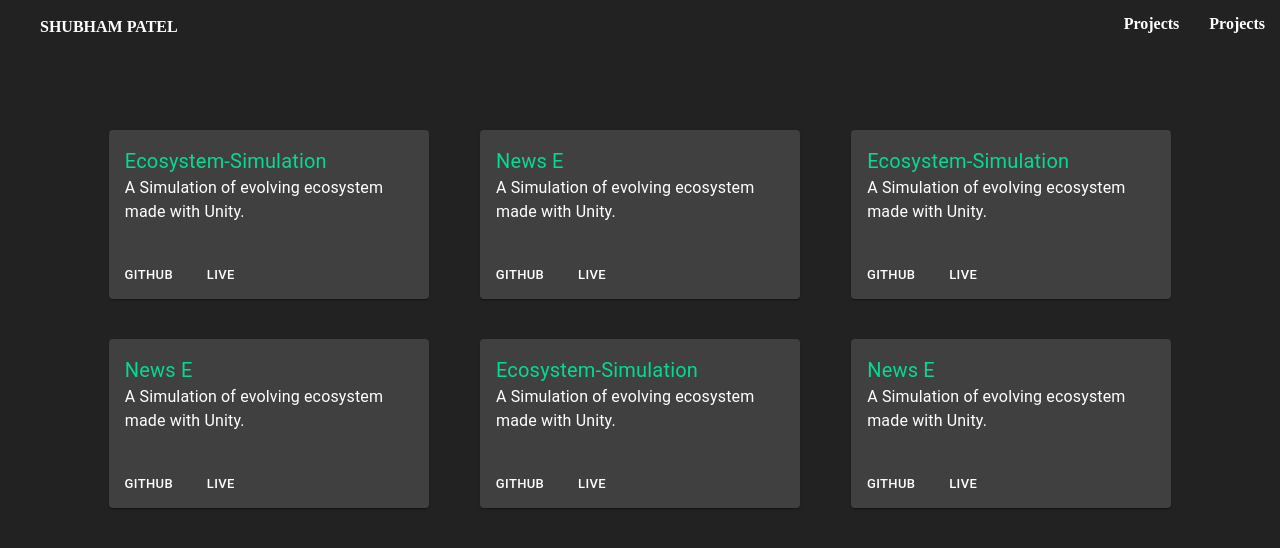
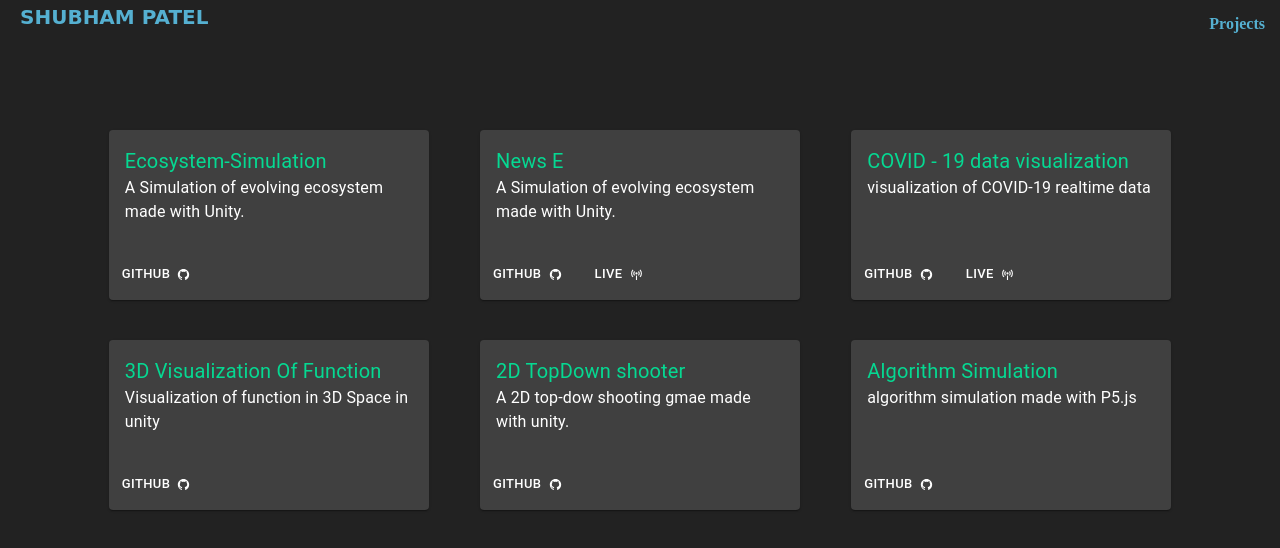
Before and after one commit to Shubham2503/portfolio, a React (Create React App) app: page /projects in a window 1280 px wide. Shown: the top 548 px of the page. Built offline with nearby package versions, Linux system fonts and the light colour scheme.

Commit message:
updated cards and navbar

```diff
--- a/src/components/Cards/Cards.jsx
+++ b/src/components/Cards/Cards.jsx
@@ -3,12 +3,15 @@ import { Card, CardContent, Typography, Grid } from '@material-ui/core';
 import { makeStyles } from '@material-ui/core/styles';
 import CardActions from '@material-ui/core/CardActions';
 import Button from '@material-ui/core/Button';
+import { RiBroadcastLine } from 'react-icons/ri';
+import { AiFillGithub } from 'react-icons/ai';
 
 import styles from './Cards.module.css';
 
 const useStyles = makeStyles({
   root: {
     minWidth: 250,
+    minHeight: 170,
     backgroundColor : "#404040",
   },
   title: {
@@ -22,12 +25,23 @@ const useStyles = makeStyles({
   button: {
     color: "#ffffff",
   },
+  view:{
+    display: "none",
+  }
 });
 
 const Cards = (props) => {
   const classes = useStyles();
+  const state = {
+    toggle: false
+  }
+  if(props.val.link == "")
+  {
+  state.toggle = true;
+  }
+  console.log(state.toggle);
   return (
-    <div className={styles.container}>
+    <div className={styles.container} style={{position:"relative"}}>
       <Card className={classes.root}>
         <CardContent>
           <Typography className={classes.title}>
@@ -38,8 +52,10 @@ const Cards = (props) => {
           </Typography>
         </CardContent>
         <CardActions>
-          <Button size="small" className={classes.button}>Github</Button>
-          <Button size="small" className={classes.button}>Live</Button>
+          <div style={{position: "absolute",bottom: "0",marginBottom:"10px"}}>
+          <Button size="small" className={classes.button} href={props.val.url} target="_blank">Github&nbsp;&nbsp; <AiFillGithub /></Button>
+          <Button size="small" className={state.toggle ? [classes.button,classes.view] : classes.button} style={{marginLeft:"20px"}} href={props.val.link} target="_blank">Live&nbsp;&nbsp; <RiBroadcastLine /></Button>
+          </div>
         </CardActions>
       </Card>
     </div>
--- a/src/components/navbr/nav.js
+++ b/src/components/navbr/nav.js
@@ -16,13 +16,12 @@ class nav extends Component {
       <div>
         <>
           <div className={styles.navBar}>
-            <Link variant="button" to="/" style={{textDecoration:"none",color:"white"}} className={styles.title}>SHUBHAM PATEL</Link>
+            <Link variant="button" to="/" style={{textDecoration:"none",color:"#55b0d1"}} className={styles.title}>SHUBHAM PATEL</Link>
             <button onClick={this.Toggle}>
               <FaAlignRight />
             </button>
             <ul className={this.state.toggle ? [styles.show-nav,styles.links] : styles.links}>
-              <li><Link variant="button" to="/projects" style={{textDecoration:"none",color:"white"}} >Projects</Link></li>
-              <li><Link variant="button" to="/projects" style={{textDecoration:"none",color:"white"}} >Projects</Link></li>
+              <li><Link variant="button" to="/projects" style={{textDecoration:"none",color:"#55b0d1"}} >Projects</Link></li>
             </ul>
           </div>
         </>
--- a/src/components/navbr/nav.module.css
+++ b/src/components/navbr/nav.module.css
@@ -1,28 +1,33 @@
 li {
     margin-top: 0px;
     padding: 5px 10px;
+    color: #55b0d1;
 }
 ul{
-    margin-top: 30px;
+    margin-top: 40px;
     padding: 0px 66px;
 
 }
 button {
     font-size: 30px;
     margin-right: 5px;
-    color: white;
+    color: #55b0d1;
     background: transparent;
     border: none;
     cursor: pointer;
     outline: none;
     float: right;
 }
+.view {
+    display: none;
+    color: rgb(156, 152, 152);
+}
 
 /* Class */
 .navBar {
     width: 100%;
     background-color: #222222;
-    color: white;
+    color: #55b0d1;
     padding: 5px 0px;
     height: 10%;
 }
@@ -41,9 +46,12 @@ button {
 
 .title {
   overflow: hidden;
-  padding: 1% 40px 0px;
+  padding: 0px 20px 10px;
+  color: #55b0d1;
   height: 10%;
+  font-size: 20px;
   list-style-type: none;
+  font-family: "Comic Sans MS", cursive, sans-serif;
   font-weight: bold;
   float: left;
 }
--- a/src/data/repo.json
+++ b/src/data/repo.json
@@ -3,32 +3,38 @@
         {
             "name": "Ecosystem-Simulation",
             "desc": "A Simulation of evolving ecosystem made with Unity.",
-            "url": "https://github.com/Shubham2503/Ecosystem-Simulation"
+            "url": "https://github.com/Shubham2503/Ecosystem-Simulation",
+            "link": ""
         },
         {
             "name": "News E",
             "desc": "A Simulation of evolving ecosystem made with Unity.",
-            "url": "https://github.com/Shubham2503/NewsE"
+            "url": "https://github.com/Shubham2503/NewsE",
+            "link": "https://play.google.com/store/apps/details?id=com.innovative_coder.news"
         },
         {
-            "name": "Ecosystem-Simulation",
-            "desc": "A Simulation of evolving ecosystem made with Unity.",
-            "url": "https://github.com/Shubham2503/Ecosystem-Simulation"
+            "name": "COVID - 19 data visualization",
+            "desc": "visualization of COVID-19 realtime data ",
+            "url": "https://github.com/Shubham2503/COVID-19_realtime_data_visualization",
+            "link": "covid_19.surge.sh"
         },
         {
-            "name": "News E",
-            "desc": "A Simulation of evolving ecosystem made with Unity.",
-            "url": "https://github.com/Shubham2503/NewsE"
+            "name": "3D Visualization Of Function ",
+            "desc": "Visualization of function in 3D Space in unity ",
+            "url": "https://github.com/Shubham2503/3D_Visualization_Of_Function",
+            "link": ""
         },
         {
-            "name": "Ecosystem-Simulation",
-            "desc": "A Simulation of evolving ecosystem made with Unity.",
-            "url": "https://github.com/Shubham2503/Ecosystem-Simulation"
+            "name": "2D TopDown shooter",
+            "desc": "A 2D top-dow shooting gmae made with unity. ",
+            "url": "https://github.com/Shubham2503/2D_TopDown_shooter",
+            "link": ""
         },
         {
-            "name": "News E",
-            "desc": "A Simulation of evolving ecosystem made with Unity.",
-            "url": "https://github.com/Shubham2503/NewsE"
+            "name": "Algorithm Simulation",
+            "desc": "algorithm simulation made with P5.js ",
+            "url": "https://github.com/Shubham2503/Algorithm_Simulation",
+            "link": ""
         }
     ]
 }
```
